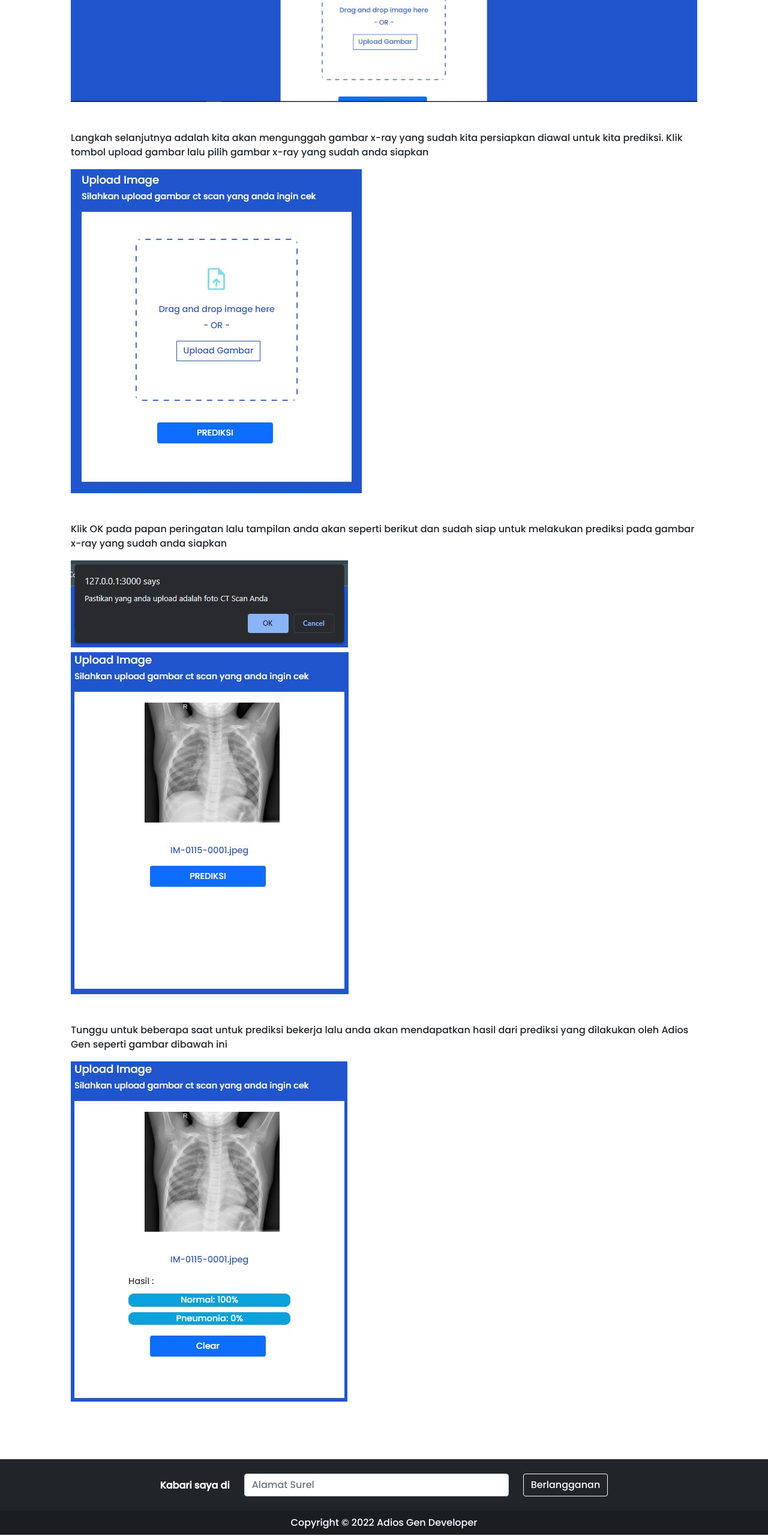
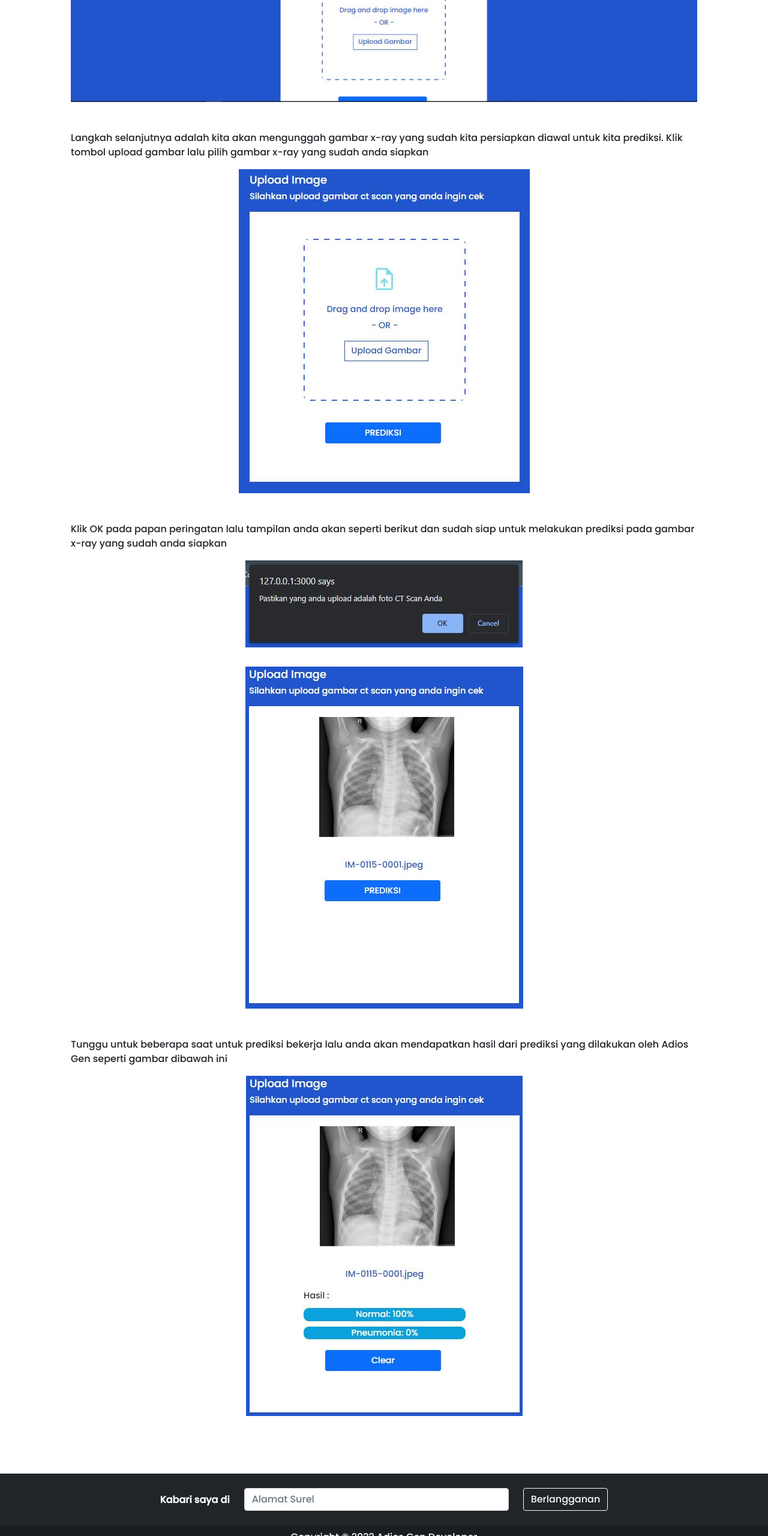
Before and after one commit to yourbeagle/adiosgen, a website: page public/panduan.html in a window 1280 px wide. Shown: the part 1514-4074 px from the top of the page at 60% size. Drawn offline with nearby package versions, Linux system fonts and the light colour scheme.

Commit message:
modified:   public/index.html 	modified:   public/panduan.html 	modified:   public/prediction_pneumonia.html 	modified:   public/prediction_tuberculosis.html 	public/artikel.html 	public/tentang.html

```diff
--- a/public/panduan.html
+++ b/public/panduan.html
@@ -15,7 +15,7 @@
       href="https://fonts.googleapis.com/css2?family=Poppins:wght@500&display=swap"
       rel="stylesheet"
     />
-    <title>Document</title>
+    <title>Panduan | Adios Gen</title>
   </head>
   <body>
     <nav class="navbar navbar-expand-lg navbar-light bg-light">
@@ -67,7 +67,7 @@
               </ul>
             </li>
             <li class="nav-item">
-              <a class="nav-link" href="#">Artikel</a>
+              <a class="nav-link" href="artikel.html">Artikel</a>
             </li>
             <li class="nav-item">
               <a class="nav-link" href="panduan.html">Panduan</a>
@@ -117,20 +117,32 @@
           sudah kita persiapkan diawal untuk kita prediksi. Klik tombol upload
           gambar lalu pilih gambar x-ray yang sudah anda siapkan
         </p>
-        <img class="img-fluid" src="./assets/images/kelima.jpg" />
+        <img
+          class="mx-auto d-block img-fluid"
+          src="./assets/images/kelima.jpg"
+        />
         <p class="text-justify mt-5">
           Klik OK pada papan peringatan lalu tampilan anda akan seperti berikut
           dan sudah siap untuk melakukan prediksi pada gambar x-ray yang sudah
           anda siapkan
         </p>
-        <img class="img-fluid" src="./assets/images/keenam.jpg" /><br />
-        <img class="img-fluid mt-2" src="./assets/images/ketujuh.jpg" />
+        <img
+          class="mx-auto d-block img-fluid"
+          src="./assets/images/keenam.jpg"
+        /><br />
+        <img
+          class="mx-auto d-block img-fluid mt-2"
+          src="./assets/images/ketujuh.jpg"
+        />
         <p class="text-justify mt-5">
           Tunggu untuk beberapa saat untuk prediksi bekerja lalu anda akan
           mendapatkan hasil dari prediksi yang dilakukan oleh Adios Gen seperti
           gambar dibawah ini
         </p>
-        <img class="img-fluid" src="./assets/images/terakhir.jpg" />
+        <img
+          class="mx-auto d-block img-fluid"
+          src="./assets/images/terakhir.jpg"
+        />
       </div>
     </div>
 
```
Also changed, not shown: public/index.html (+6 -6 lines), public/prediction_pneumonia.html (+3 -3 lines), public/prediction_tuberculosis.html (+3 -3 lines).
